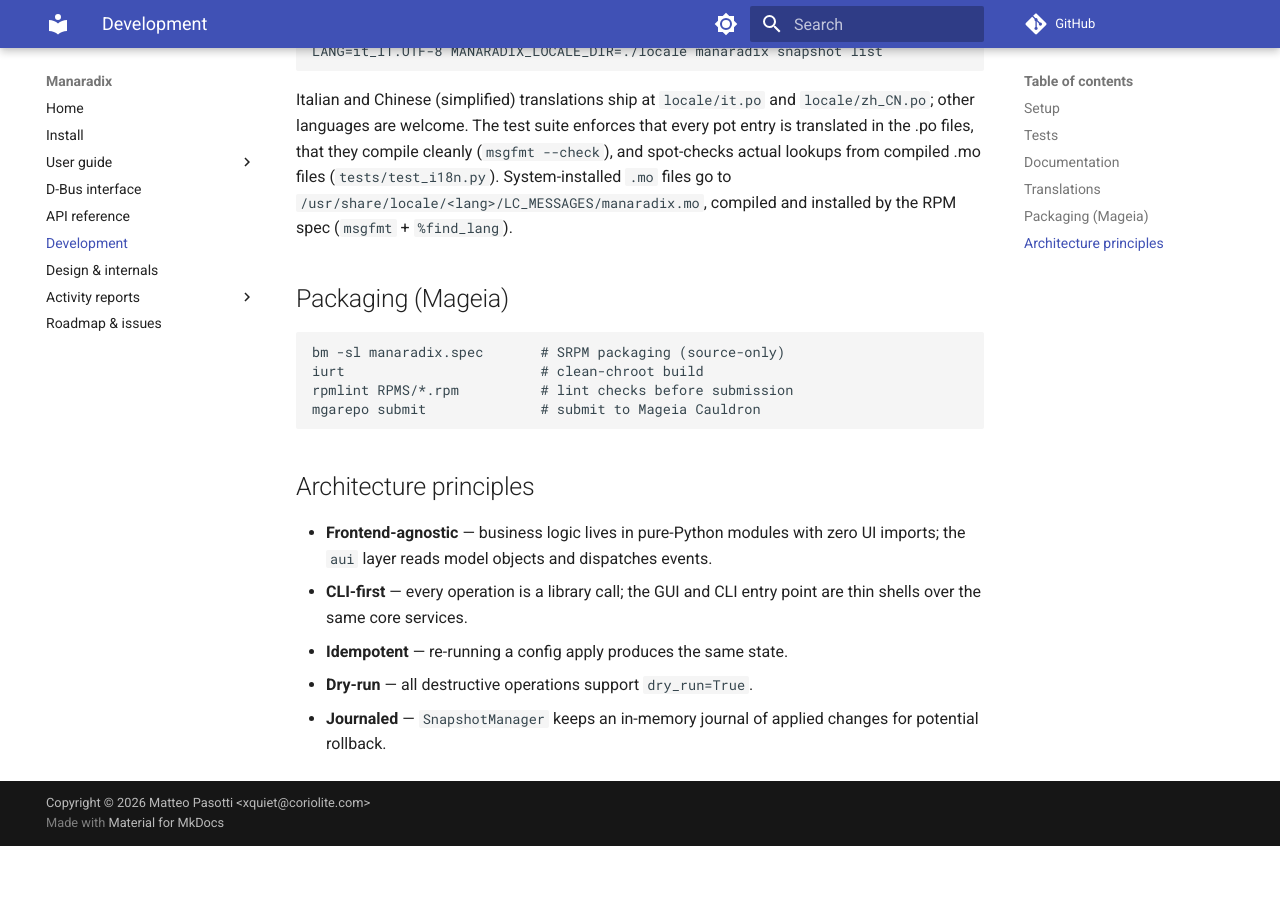
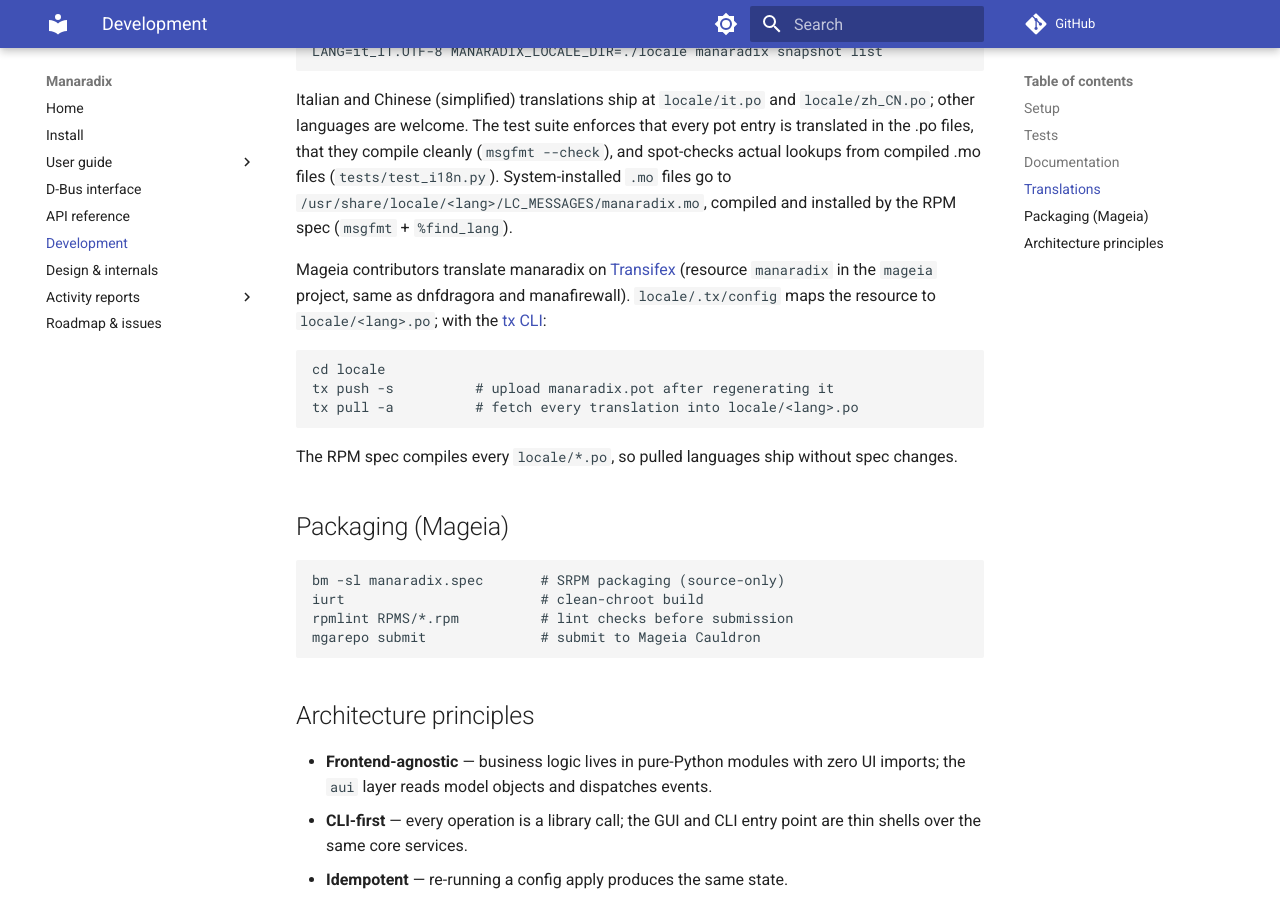
Before and after one commit to manatools/manaradix, an MkDocs documentation site: the page built from docs/development.md, in a window 1280 px wide and 900 px high, scrolled down 1767 px. Built offline with MkDocs 1.6.1 and Material for MkDocs 9.7.7, drawn with Linux system fonts in a browser that asks for light colours; comment, search, counter and statistics services are not loaded; before the commit the page ends 2613 px from its top, so only the background shows below that.

Commit message:
i18n: add Transifex config and ship every locale catalog

````diff
--- a/docs/development.md
+++ b/docs/development.md
@@ -96,6 +96,21 @@ cleanly (`msgfmt --check`), and spot-checks actual lookups from compiled
 `/usr/share/locale/<lang>/LC_MESSAGES/manaradix.mo`, compiled and
 installed by the RPM spec (`msgfmt` + `%find_lang`).
 
+Mageia contributors translate manaradix on
+[Transifex](https://explore.transifex.com/MageiaLinux/mageia/) (resource
+`manaradix` in the `mageia` project, same as dnfdragora and manafirewall).
+`locale/.tx/config` maps the resource to `locale/<lang>.po`; with the
+[tx CLI](https://developers.transifex.com/docs/cli):
+
+```bash
+cd locale
+tx push -s          # upload manaradix.pot after regenerating it
+tx pull -a          # fetch every translation into locale/<lang>.po
+```
+
+The RPM spec compiles every `locale/*.po`, so pulled languages ship
+without spec changes.
+
 ## Packaging (Mageia)
 
 ```bash
````
Also changed, not shown: README.md (+15 -0 lines), 2 other files.
